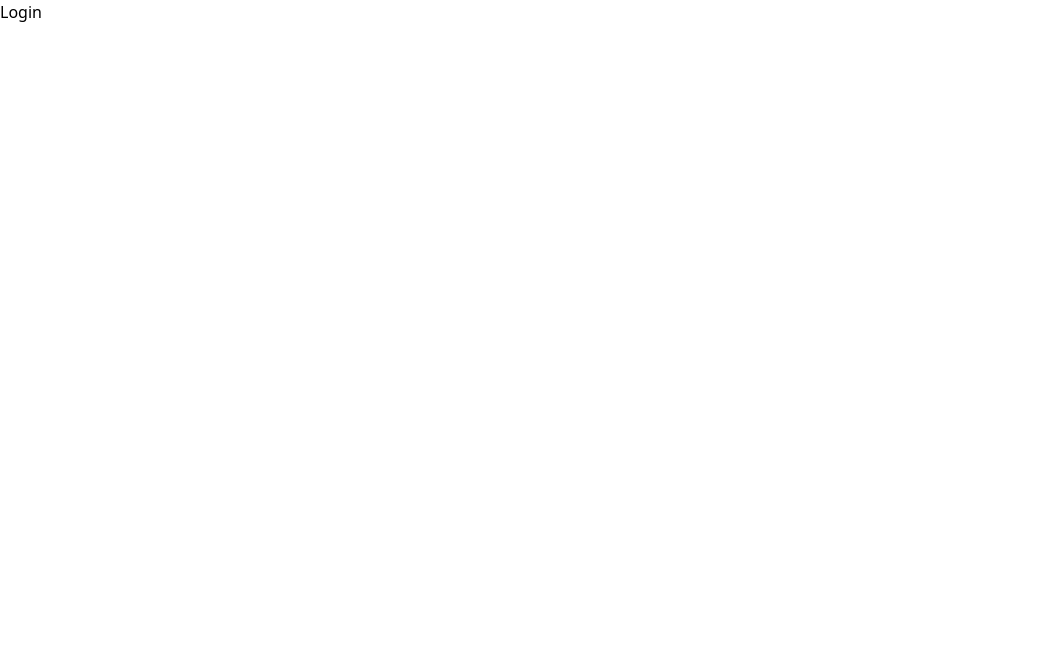
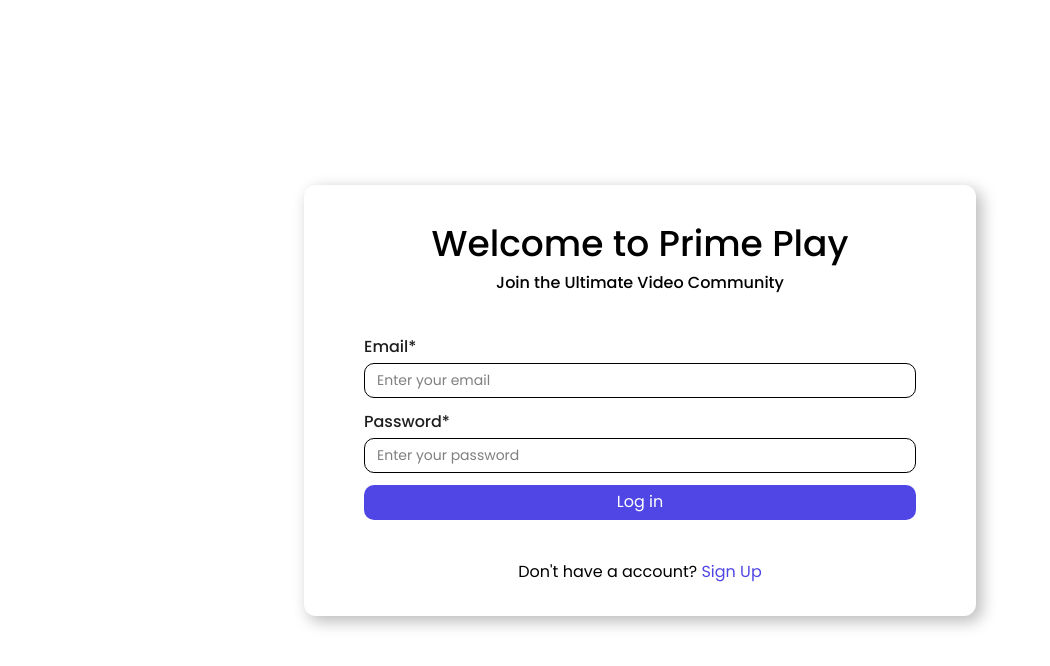
Before and after one commit to thebeliever1812/prime-play-frontend, a Next.js app: page /login in a window 1280 px wide. Shown: the top 666 px of the page, without its empty margins (0-1050 px from the left). Built offline with nearby package versions, Linux system fonts and the light colour scheme; no server answers.

Commit message:
Implement user authentication with login and registration forms, add JWT support, and set up middleware for protected routes

```diff
--- a/package.json
+++ b/package.json
@@ -11,6 +11,7 @@
   "dependencies": {
     "@hookform/resolvers": "^5.2.2",
     "axios": "^1.12.2",
+    "jsonwebtoken": "^9.0.2",
     "lucide-react": "^0.545.0",
     "next": "15.5.4",
     "react": "19.1.0",
@@ -22,6 +23,7 @@
   "devDependencies": {
     "@eslint/eslintrc": "^3",
     "@tailwindcss/postcss": "^4",
+    "@types/jsonwebtoken": "^9.0.10",
     "@types/node": "24.7.0",
     "@types/react": "^19",
     "@types/react-dom": "^19",
--- a/src/app/(auth)/login/page.tsx
+++ b/src/app/(auth)/login/page.tsx
@@ -1,9 +1,29 @@
 import React from 'react'
+import { Container, LoginForm } from '@/components'
+import { Poppins } from 'next/font/google';
+import Link from 'next/link';
 
-const Login = () => {
+const poppins = Poppins({
+    weight: ['400', '500', '600', '700'], // font weights you want to use
+    subsets: ['latin'], // usually 'latin' is enough
+    style: 'normal', // optional, can also use 'italic'
+});
+
+const LoginUser = () => {
     return (
-        <div>Login</div>
+        <Container className='max-w-4xl flex justify-center items-center'>
+            <div className={`w-full max-w-2xl rounded-xl px-3 sm:px-10 lg:px-15 py-8 shadow-[5px_5px_15px_1px_#BEBEBE] space-y-5 sm:space-y-7 lg:space-y-10 duration-200 ${poppins.className}`}>
+                <div className=''>
+                    <h1 className='w-full max-w-md mx-auto text-center text-[36px] font-medium '>Welcome to Prime Play</h1>
+                    <p className='w-full max-w-lg mx-auto text-center text-[16px] font-medium  '>Join the Ultimate Video Community</p>
+                </div>
+                <LoginForm />
+                <div className='flex justify-center gap-2 items-center'>
+                    <p>Don't have a account? <Link href={"/register"} className='text-[#4F46E5]'>Sign Up</Link></p>
+                </div>
+            </div>
+        </Container>
     )
 }
 
-export default Login
+export default LoginUser
--- /dev/null
+++ b/src/app/api/login/route.ts
@@ -0,0 +1,42 @@
+import { api } from "@/utils/api";
+import axios from "axios";
+import { NextResponse } from "next/server";
+
+export async function POST(req: Request) {
+    const body = await req.json();
+
+    try {
+        const response = await api.post("/user/login", body);
+
+        const data = response.data;
+
+        const setCookie = response.headers["set-cookie"];
+
+        const returnResponse = NextResponse.json(data);
+
+        if (setCookie) {
+            if (Array.isArray(setCookie)) {
+                setCookie.forEach((cookie) =>
+                    returnResponse.headers.append("set-cookie", cookie)
+                );
+            } else {
+                returnResponse.headers.append("set-cookie", setCookie);
+            }
+        }
+
+        return returnResponse;
+    } catch (error) {
+        if (axios.isAxiosError(error)) {
+            // Forward the original status code and message
+            const message =
+                error.response?.data?.message || "Something went wrong";
+            const status = error.response?.status || 500;
+            return NextResponse.json({ message }, { status });
+        }
+
+        return NextResponse.json(
+            { message: "Unexpected error" },
+            { status: 500 }
+        );
+    }
+}
--- a/src/app/layout.tsx
+++ b/src/app/layout.tsx
@@ -31,7 +31,7 @@ export default function RootLayout({
         {children}
         <ToastContainer
           position="top-right"
-          autoClose={5000}
+          autoClose={3000}
           hideProgressBar
           newestOnTop
           closeOnClick
--- /dev/null
+++ b/src/components/LoginForm.tsx
@@ -0,0 +1,60 @@
+"use client"
+import React, { useState } from 'react'
+import { useForm, SubmitHandler } from "react-hook-form";
+import { FormInput } from '@/components'
+import { UserLoginSchema } from "@/schemas/userLogin.schema"
+import z from 'zod';
+import { zodResolver } from '@hookform/resolvers/zod';
+import { api } from '@/utils/api';
+import { useRouter } from 'next/navigation';
+import axios from 'axios';
+import { toast } from 'react-toastify';
+import { Loader2 } from 'lucide-react';
+
+type Inputs = z.infer<typeof UserLoginSchema>
+
+const LoginForm = () => {
+    const [isSubmitting, setIsSubmitting] = useState(false)
+
+    const router = useRouter()
+
+    const {
+        register,
+        handleSubmit,
+        formState: { errors }
+    } = useForm<Inputs>({
+        resolver: zodResolver(UserLoginSchema)
+    })
+
+    const onSubmit: SubmitHandler<Inputs> = async (data) => {
+        setIsSubmitting(true)
+        try {
+            const response = await axios.post("/api/login", data)
+            toast.success(response.data?.message)
+            router.replace("/")
+        } catch (error) {
+            toast.error(
+                axios.isAxiosError(error)
+                    ? error.response?.data?.message || "Something went wrong"
+                    : error instanceof Error ? error?.message : "Unexpected error"
+            );
+        } finally {
+            setIsSubmitting(false)
+        }
+    }
+    return (
+        <form onSubmit={handleSubmit(onSubmit)} encType='multipart/form-data' className='space-y-3'>
+            <div className='space-y-3 w-full'>
+                <FormInput<Inputs> type='email' label='Email' name='email' register={register} placeholder='Enter your email' required error={errors.email?.message} />
+                <FormInput<Inputs> type='password' label='Password' name='password' register={register} placeholder='Enter your password' required error={errors.password?.message} />
+            </div>
+
+            <button type="submit" className={`flex justify-center items-center gap-2 text-white w-full rounded-[10px] h-[35px] mt-3  ${isSubmitting ? "bg-[#948fef] cursor-not-allowed" : "bg-[#4F46E5] cursor-pointer"}`} disabled={isSubmitting} >
+                {isSubmitting ? `Please wait` : "Log in"}
+                {isSubmitting && <Loader2 className='animate-spin' />}
+            </button>
+        </form>
+    )
+}
+
+export default LoginForm
--- a/src/components/RegisterForm.tsx
+++ b/src/components/RegisterForm.tsx
@@ -29,7 +29,6 @@ const RegisterForm = () => {
   const onSubmit: SubmitHandler<Inputs> = async (data) => {
     setIsSubmitting(true)
     try {
-      console.log("here")
       const response = await api.post("/user/register", data)
       toast.success(response.data?.message)
       router.replace("/login")
@@ -37,7 +36,6 @@ const RegisterForm = () => {
       if (axios.isAxiosError(error)) {
         toast.error(error.response?.data?.message || "Something went wrong");
       } else {
-        console.log(error);
         toast.error("Unexpected error");
       }
     } finally {
--- a/src/components/index.ts
+++ b/src/components/index.ts
@@ -1,5 +1,6 @@
 import Container from "./Container";
 import FormInput from "./FormInput";
 import RegisterForm from "./RegisterForm";
+import LoginForm from "./LoginForm";
 
-export { Container, FormInput, RegisterForm };
+export { Container, FormInput, RegisterForm, LoginForm };
--- /dev/null
+++ b/src/middleware.ts
@@ -0,0 +1,30 @@
+import { NextResponse } from "next/server";
+import type { NextRequest } from "next/server";
+
+export function middleware(req: NextRequest) {
+    const authPages = ["/register", "/login"];
+    const protectedRoutes = ["/dashboard", "/profile"];
+
+    const pathname = req.nextUrl.pathname;
+
+    const accessToken = req.cookies.get("accessToken")?.value;
+
+    if (
+        !accessToken &&
+        protectedRoutes.some((route) => pathname.startsWith(route))
+    ) {
+        return NextResponse.redirect(new URL("/login", req.url));
+    }
+
+    if (accessToken && authPages.some((route) => pathname.startsWith(route))) {
+        return NextResponse.redirect(new URL("/", req.url));
+    }
+
+    // Public routes → continue
+    return NextResponse.next();
+}
+
+// Apply middleware to specific routes
+export const config = {
+    matcher: ["/dashboard/:path*", "/profile/:path*", "/login", "/register"], // protected routes
+};
--- /dev/null
+++ b/src/schemas/userLogin.schema.ts
@@ -0,0 +1,7 @@
+import * as z from "zod";
+import { emailValidation, passwordValidation } from "./userRegister.schema";
+
+export const UserLoginSchema = z.object({
+    email: emailValidation,
+    password: passwordValidation,
+});
--- a/src/utils/ApiError.ts
+++ /dev/null
@@ -1,4 +0,0 @@
-export interface ApiError {
-    success: boolean;
-    message: string;
-}
```
Also changed, not shown: 1 other file (tests, documents, lock files or other folders).
